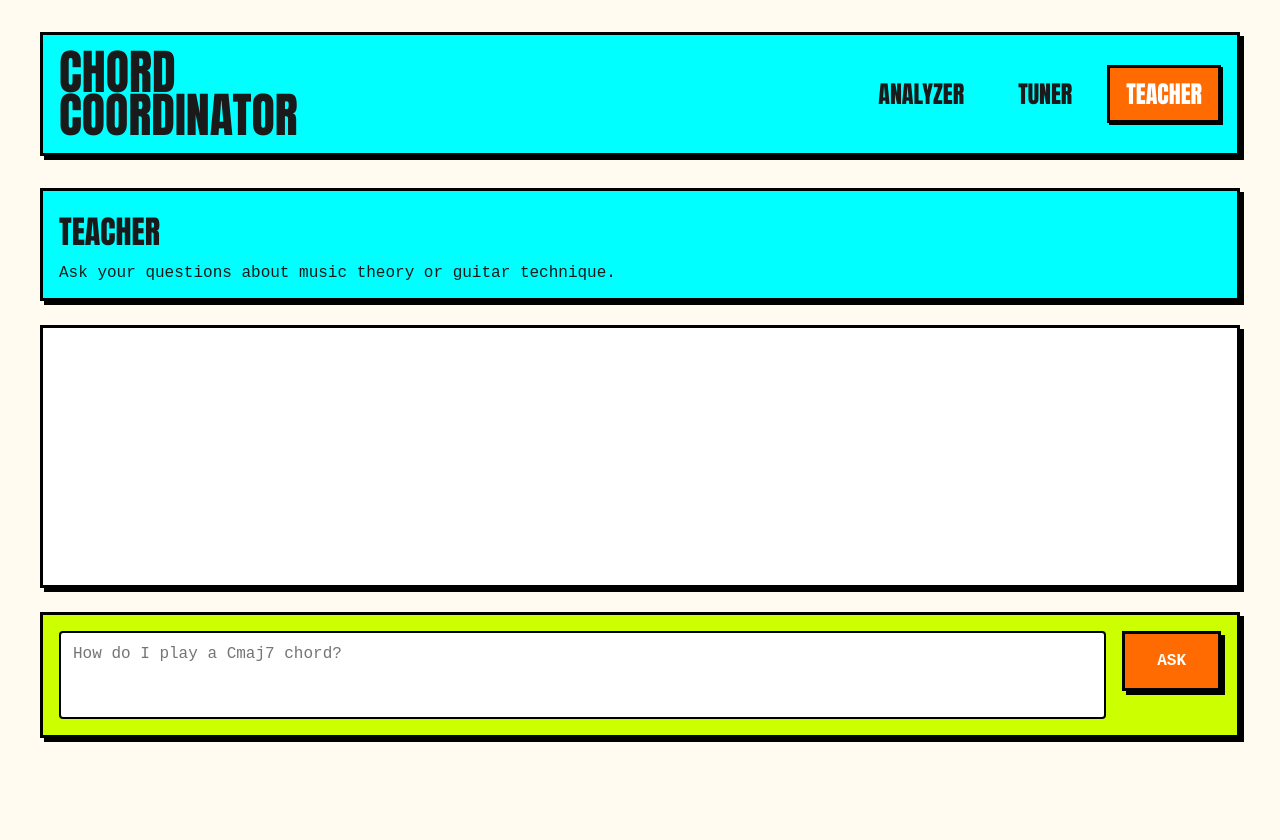
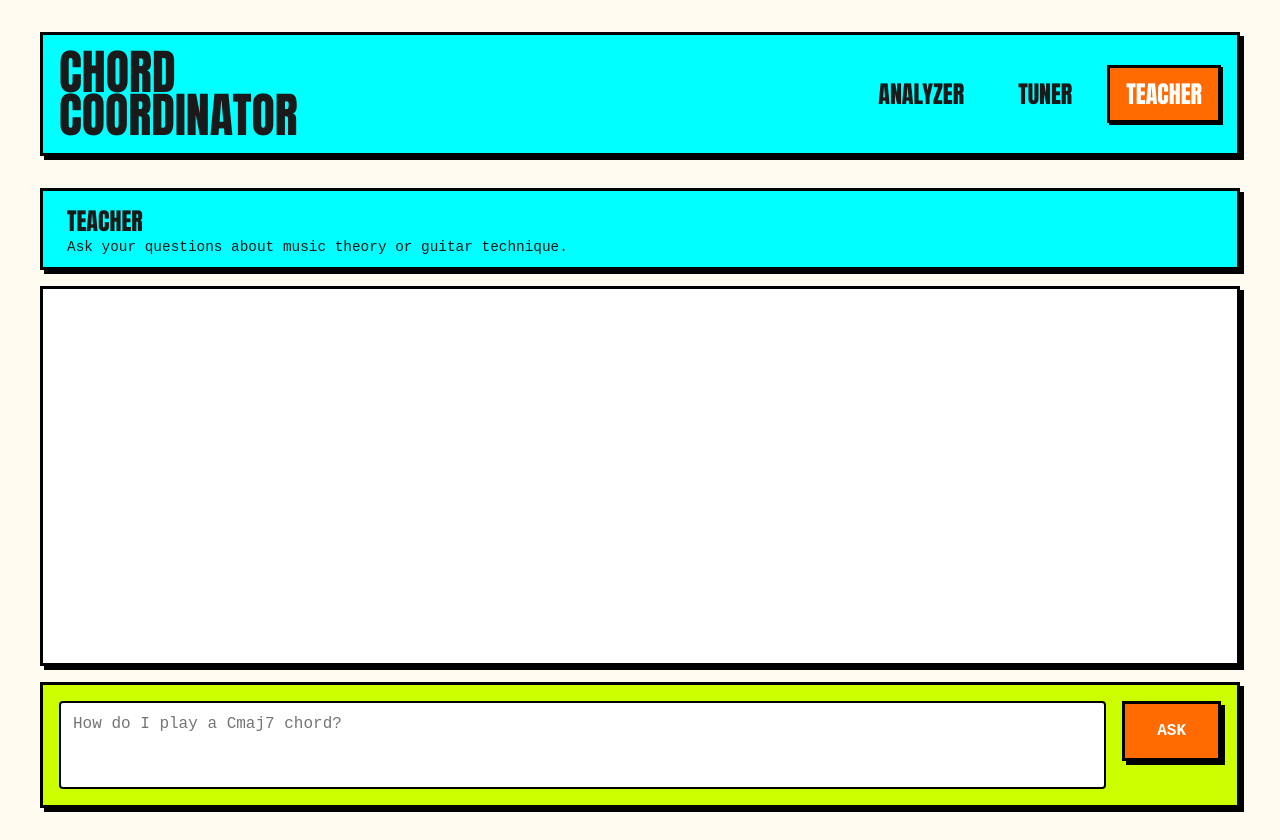
Before and after one commit to johnkntran/guitar, a Vue app in the folder frontend/: page /ask in a window 1280 px wide. Before the commit the page ends 800 px from the top, so only its background shows below. Built offline with nearby package versions, Linux system fonts and the light colour scheme.

Commit message:
Increase real estate of the conversational chat area.

```diff
--- a/frontend/src/views/AskTeacherView.vue
+++ b/frontend/src/views/AskTeacherView.vue
@@ -117,15 +117,16 @@ onMounted(() => {
 .teacher-view {
     display: flex;
     flex-direction: column;
-    gap: 1.5rem;
-    height: calc(100vh - 250px);
-    min-height: 500px;
+    gap: 1rem;
+    height: calc(100vh - 180px);
+    min-height: 600px;
 }
 
 .info-header {
     background: var(--color-quaternary);
-    h2 { margin: 0; font-family: var(--font-heading); font-size: 2rem; }
-    p { margin: 0.5rem 0 0; }
+    padding: 0.75rem 1.5rem;
+    h2 { margin: 0; font-family: var(--font-heading); font-size: 1.5rem; }
+    p { margin: 0; font-size: 0.9rem; }
 }
 
 .chat-container {
```
Also changed, not shown: 1 other file (tests, documents, lock files or other folders).
